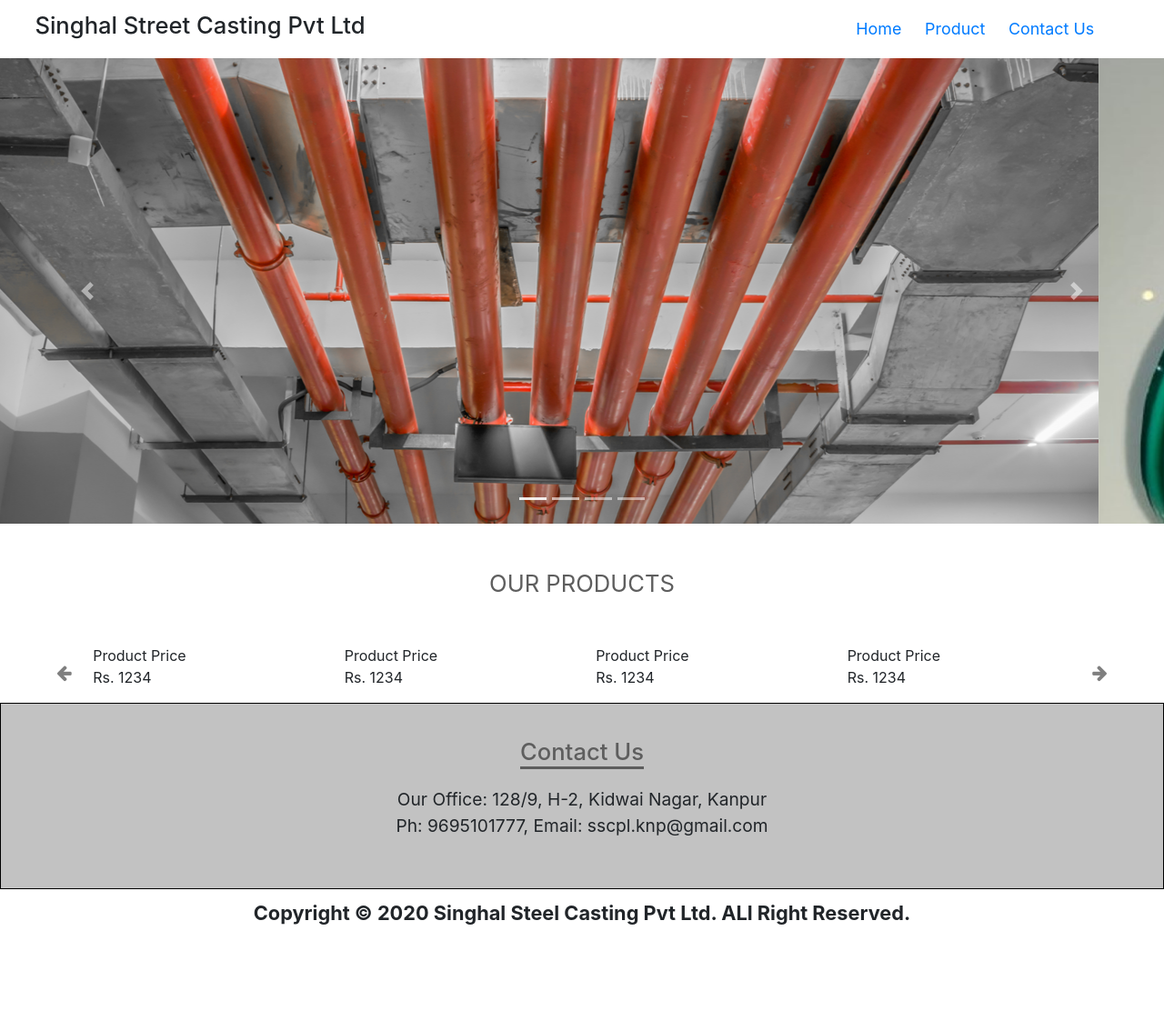
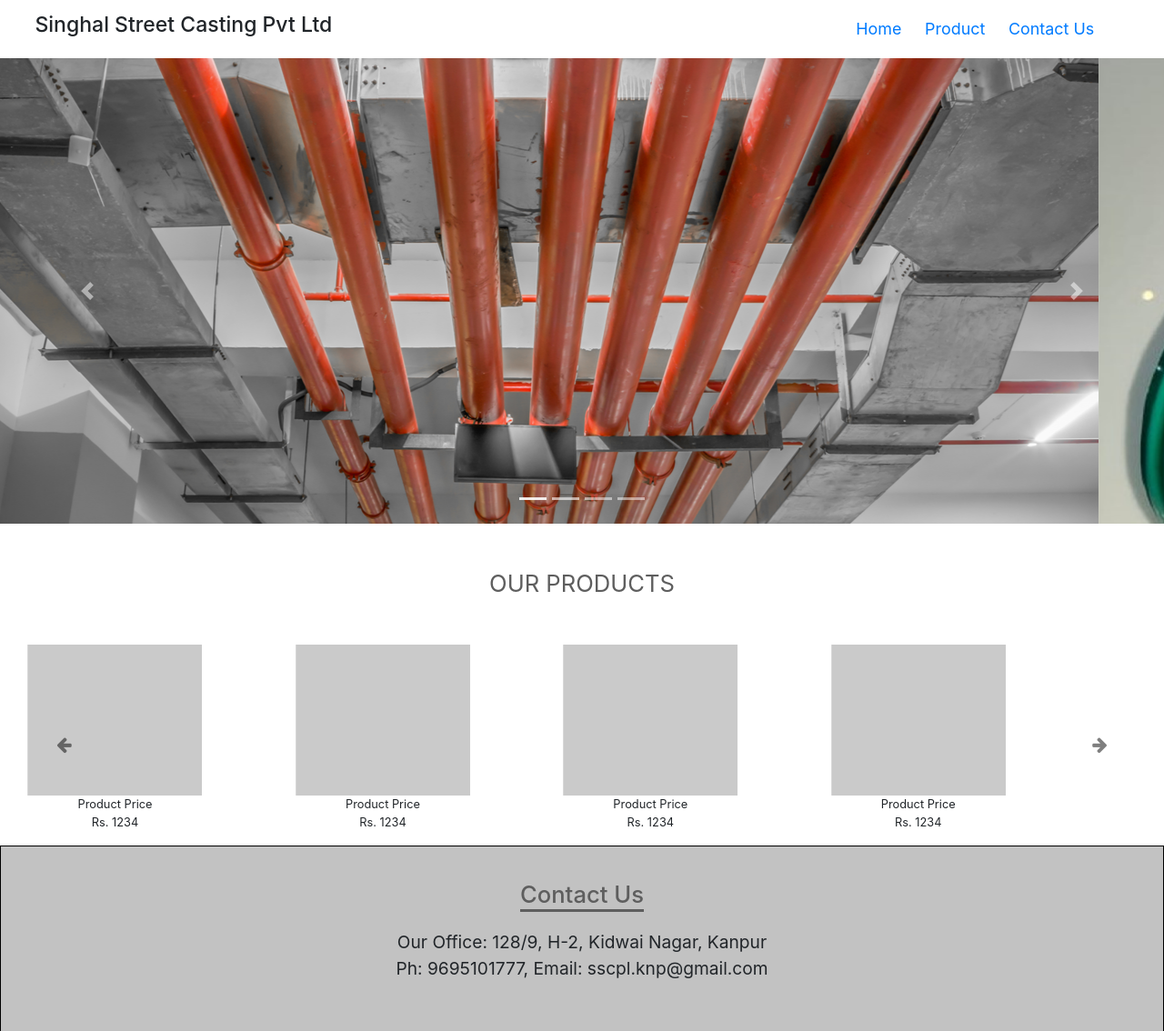
Before and after one commit to Shubhankar-creation/ACM_project, a plain HTML site: page index.html in a window 1280 px wide. Shown: the top 1134 px of the page at 91% size. Before the commit the page ends 1030 px from the top, so only its background shows below. Drawn offline with nearby package versions, Linux system fonts and the light colour scheme.

Commit message:
Update style.css

```diff
--- a/css/style.css
+++ b/css/style.css
@@ -2,6 +2,7 @@
     box-sizing: border-box;
     text-decoration: none;
     list-style: none;
+    overflow-x: hidden;
 }
 .carousel_container{
     height: 40vw;
@@ -11,8 +12,9 @@
     height: 5vw;
 }
 .nav_logo{
-    font-size: 2vw;
+    font-size: 1.8vw;
     margin-left: 3vw;
+    overflow-y: hidden;
 }
 .navbar-list{
     display: flex;
@@ -26,6 +28,7 @@
 }
 
 .products_h1{
+    overflow-y: hidden;
     font-size: 2vw;
     text-align: center;
     margin-top: 4vw;
@@ -33,32 +36,15 @@
     font-weight: normal;
     color: rgb(94, 94, 94);
 }
-
-
-
-
-
-
-
-
-
-
-
-
-
-
-
-
-
-
-
-
-
-
-
-
-
-
+.product_item{
+    background-color: rgb(202, 202, 202);
+    width: 15vw;
+    height: 13vw;
+}
+.product_info {
+    text-align: center;
+    font-size: 1vw;
+}
 .contact{
     background-color: rgb(194, 194, 194);
     border: 1px solid black;
@@ -68,6 +54,7 @@
     width: fit-content;
 }
 .contact h1{
+    overflow-y: hidden;
     text-align: center;
     font-size: 2vw;
     margin-bottom: 1.5vw;
```
